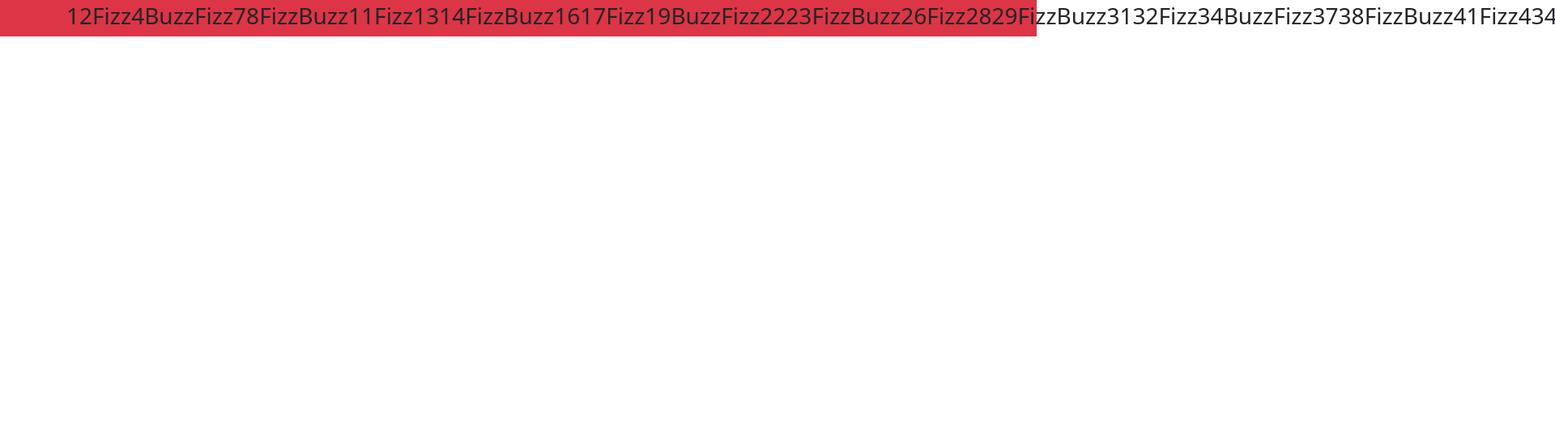
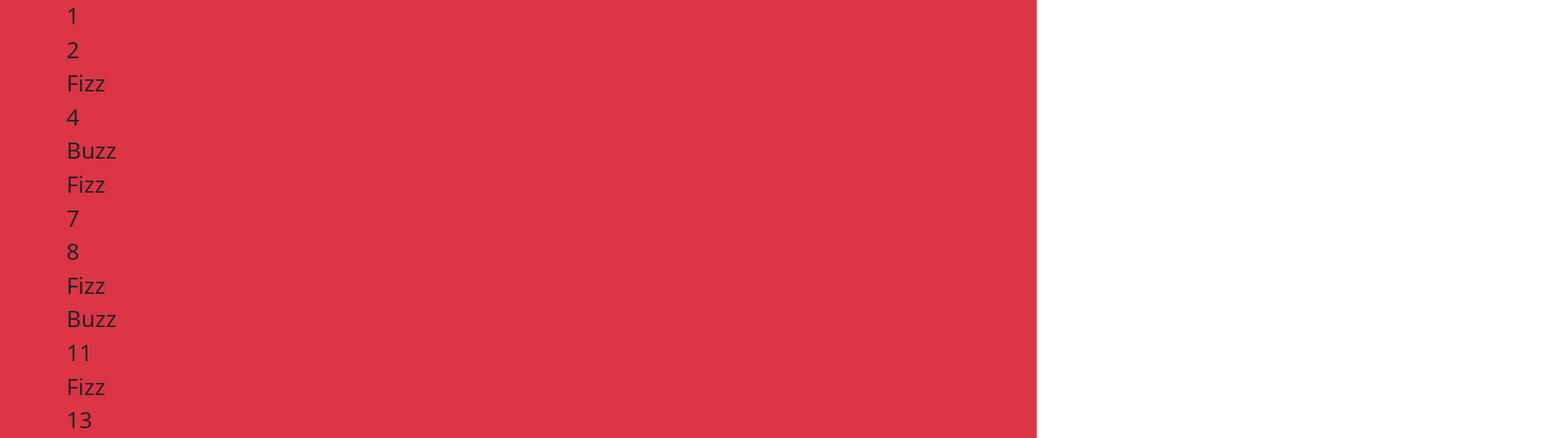
Before and after one commit to CarloFanelli/js-fizzbuzz, a plain HTML site: page index.html in a window 1280 px wide. Shown: the part 53-594 px from the top of the page at 81% size, 1920 px wide, since content can reach past the window. Drawn offline with nearby package versions, Linux system fonts and the light colour scheme.

Commit message:
fix bug for the creation of the const in the foor loop

```diff
--- a/assets/js/main.js
+++ b/assets/js/main.js
@@ -14,13 +14,14 @@ Crea un container nel DOM , aggiungendo (attraverso la funzione append()) un ele
 
 const listNumberDOM = document.getElementById('listNumber');
 
-// creo l'elemento list item che inserirò nel DOM e il titolo
-
-const liDOM = document.createElement('li');
-const singleNumberDOM = document.createElement('h3');
 
 // eseguo il ciclo e controllo la divisibilità, stampo direttamente nel DOM
 for (let i = 1; i <= 100; i++) {
+
+    // creo l'elemento list item che inserirò nel DOM e il titolo (spostato nel ciclo perché così ad ogni iterazione del for mi crea le due const)
+
+    const liDOM = document.createElement('li');
+    const singleNumberDOM = document.createElement('h3');
 
     let value;
 
@@ -28,36 +29,39 @@ for (let i = 1; i <= 100; i++) {
 
         value = 'Fizz';
         // console.log(value);
-        singleNumberDOM.append(value);
+        /* singleNumberDOM.append(value);
         liDOM.append(singleNumberDOM);
-        listNumberDOM.append(liDOM);
+        listNumberDOM.append(liDOM); */
 
     } else if (i % 5 == 0 && i % 3 != 0) {
 
         value = 'Buzz';
         // console.log(value);
-        singleNumberDOM.append(value);
+        /* singleNumberDOM.append(value);
         liDOM.append(singleNumberDOM);
-        listNumberDOM.append(liDOM);
+        listNumberDOM.append(liDOM); */
 
     } else if (i % 3 == 0 && i % 5 == 0) {
 
         value = 'FizzBuzz';
         // console.log(value);
-        singleNumberDOM.append(value);
+        /* singleNumberDOM.append(value);
         liDOM.append(singleNumberDOM);
-        listNumberDOM.append(liDOM);
+        listNumberDOM.append(liDOM); */
 
     } else {
 
         value = i;
         // console.log(value);
-        singleNumberDOM.append(value);
+        /* listNumberDOM.append(singleNumberDOM);
         liDOM.append(singleNumberDOM);
-        listNumberDOM.append(liDOM);
+        singleNumberDOM.append(value); */
 
     }
 
     console.log(value);
+    singleNumberDOM.append(value);
+    listNumberDOM.append(liDOM);
+    liDOM.append(singleNumberDOM);
 
 }
--- a/index.html
+++ b/index.html
@@ -27,7 +27,7 @@
 
                     <h1>FizzBuzzDOM</h1>
 
-                    <ul class="list-unstyled d-flex flex-wrap" id="listNumber">
+                    <ul class="list-unstyled" id="listNumber">
 
                     </ul>
                 </div>
```
